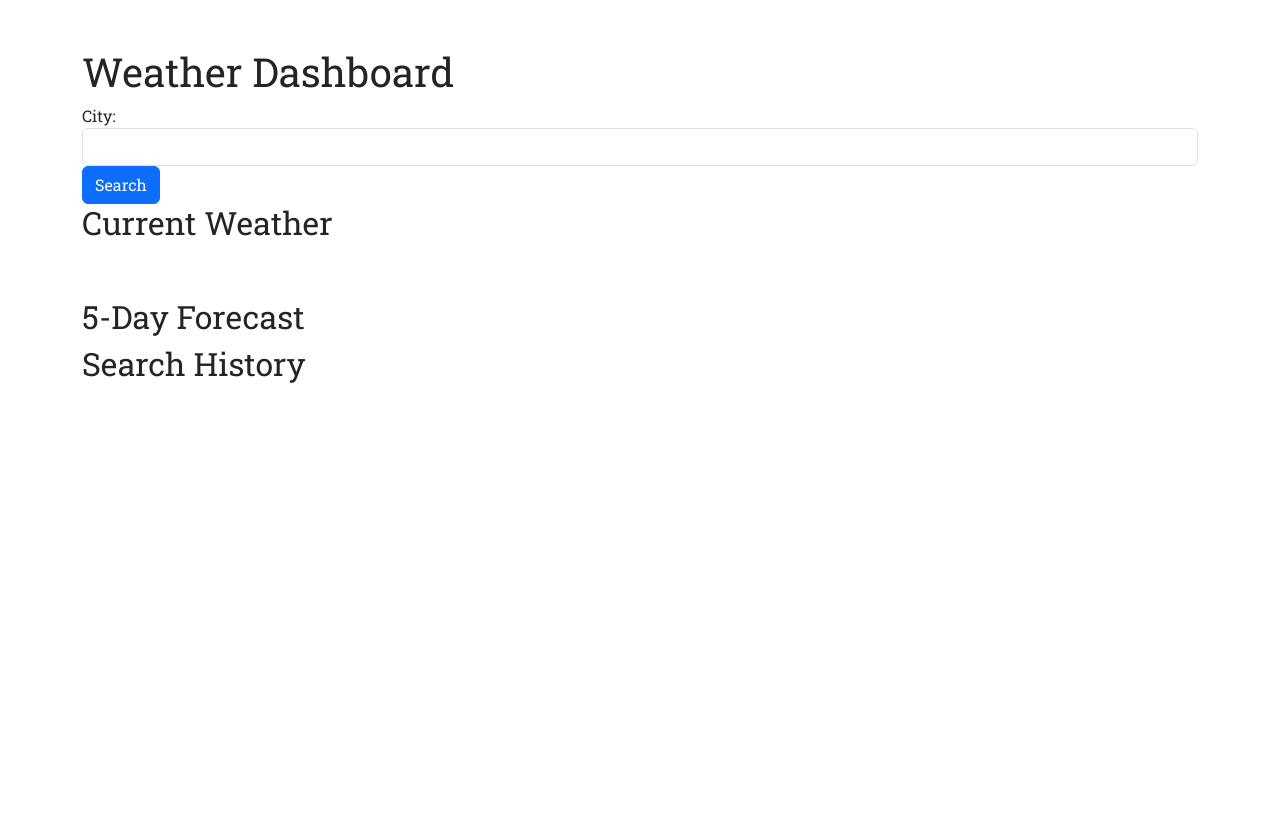
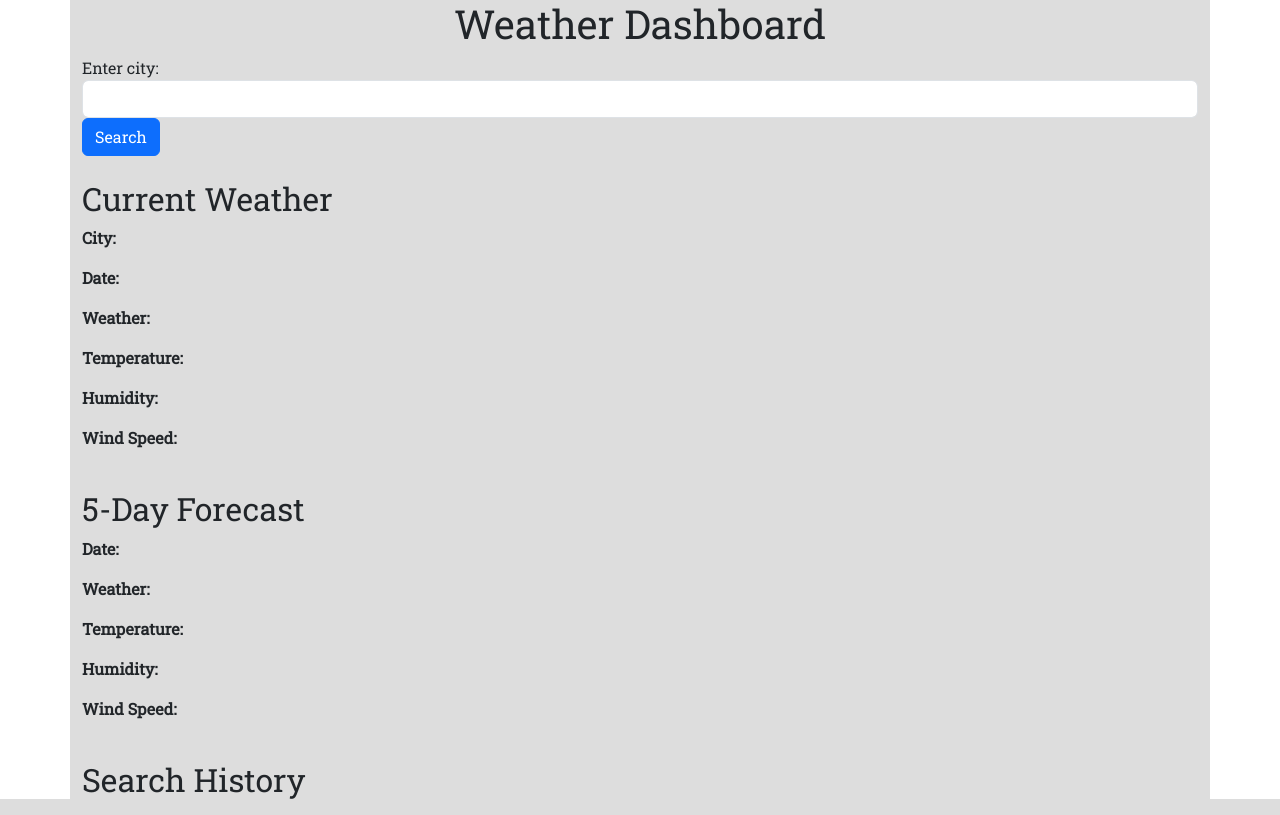
Before and after one commit to devarsh2395/Weather-Dashboard-Project, a plain HTML site: page index.html in a window 1280 px wide. Drawn offline with nearby package versions, Linux system fonts and the light colour scheme; a script that the page names is missing.

Commit message:
Updated Html Code

```diff
--- a/assets/script.js
+++ /dev/null
@@ -1 +0,0 @@
-//   API_KEY ---- f08cfff6f9e3b54dc33c263ed9deec10
--- a/assets/style.css
+++ b/assets/style.css
@@ -1,3 +1,4 @@
 * {
     font-family: 'Roboto Slab', serif;
+    background-color: #DDDDDD;
 }
--- a/index.html
+++ b/index.html
@@ -23,31 +23,40 @@
   <body>
 
 
-    <div class="container mt-5">
-      <h1>Weather Dashboard</h1>
+
+    <div class="container">
+      <h1 class="text-center">Weather Dashboard</h1>
       <form>
         <div class="form-group">
-          <label for="citySearch">City:</label>
-          <input type="text" class="form-control" id="citySearch">
+          <label for="city-input">Enter city:</label>
+          <input type="text" class="form-control" id="city-input">
         </div>
-        <button type="submit" class="btn btn-primary">Search</button>
+        <button type="submit" class="btn btn-primary" id="search-btn">Search</button>
       </form>
+      <br>
       <h2>Current Weather</h2>
-      <div id="currentWeather">
-        <p id="cityName"></p>
-        <p id="currentDate"></p>
-        <img id="weatherIcon">
-        <p id="temperature"></p>
-        <p id="humidity"></p>
-        <p id="windSpeed"></p>
+      <div id="current-weather">
+        <p><strong>City:</strong> <span id="city-name"></span></p>
+        <p><strong>Date:</strong> <span id="date"></span></p>
+        <p><strong>Weather:</strong> <span id="icon"></span></p>
+        <p><strong>Temperature:</strong> <span id="temperature"></span></p>
+        <p><strong>Humidity:</strong> <span id="humidity"></span></p>
+        <p><strong>Wind Speed:</strong> <span id="wind-speed"></span></p>
       </div>
+      <br>
       <h2>5-Day Forecast</h2>
-      <div class="row" id="forecast">
-        <!-- Forecast cards will be added here dynamically -->
+      <div id="forecast">
+        <div class="forecast-item">
+          <p><strong>Date:</strong> <span class="forecast-date"></span></p>
+          <p><strong>Weather:</strong> <span class="forecast-icon"></span></p>
+          <p><strong>Temperature:</strong> <span class="forecast-temperature"></span></p>
+          <p><strong>Humidity:</strong> <span class="forecast-humidity"></span></p>
+          <p><strong>Wind Speed:</strong> <span class="forecast-wind-speed"></span></p>
+        </div>
       </div>
+      <br>
       <h2>Search History</h2>
-      <ul id="searchHistory">
-        <!-- Search history items will be added here dynamically -->
+      <ul id="search-history">
       </ul>
     </div>
 
```
